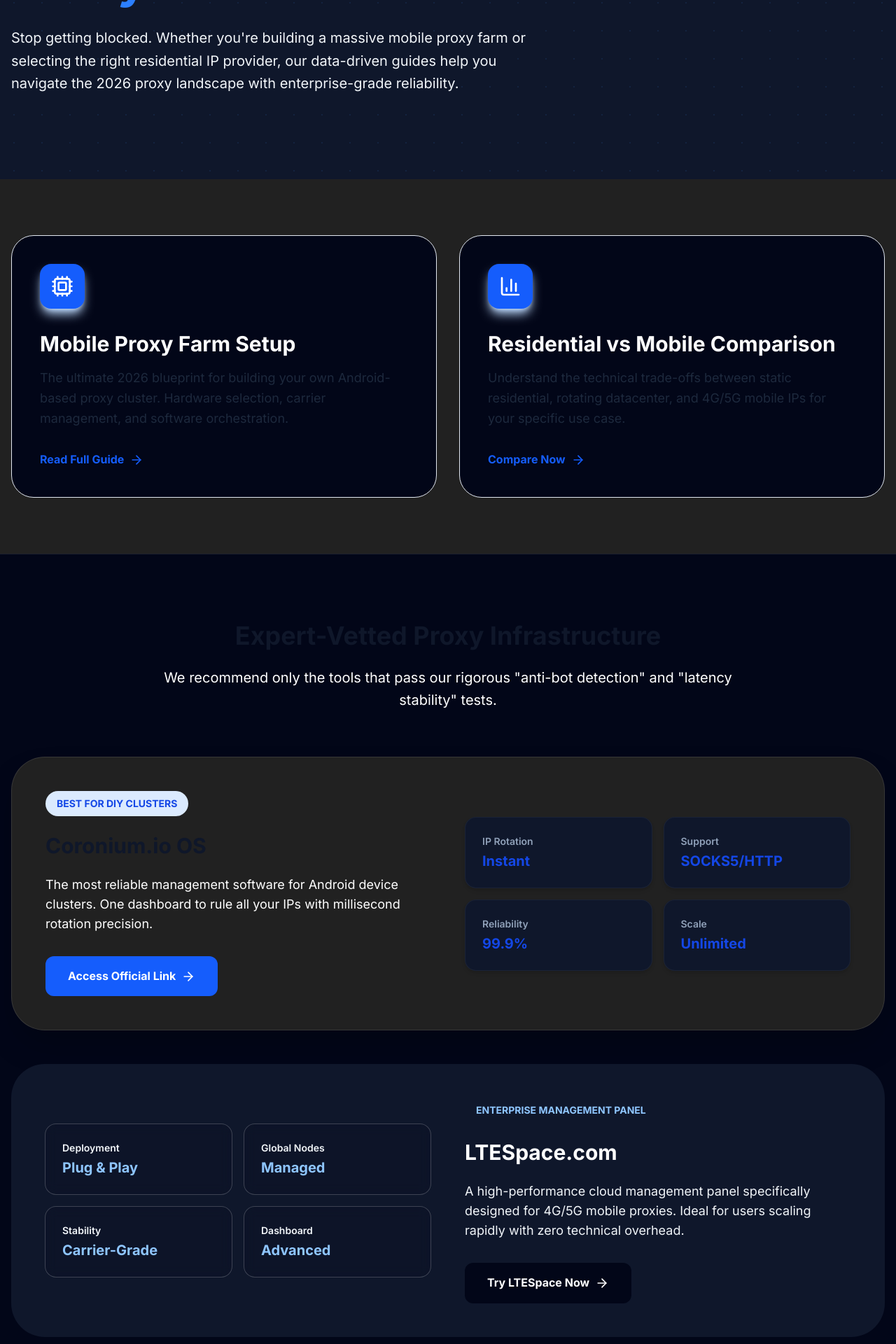
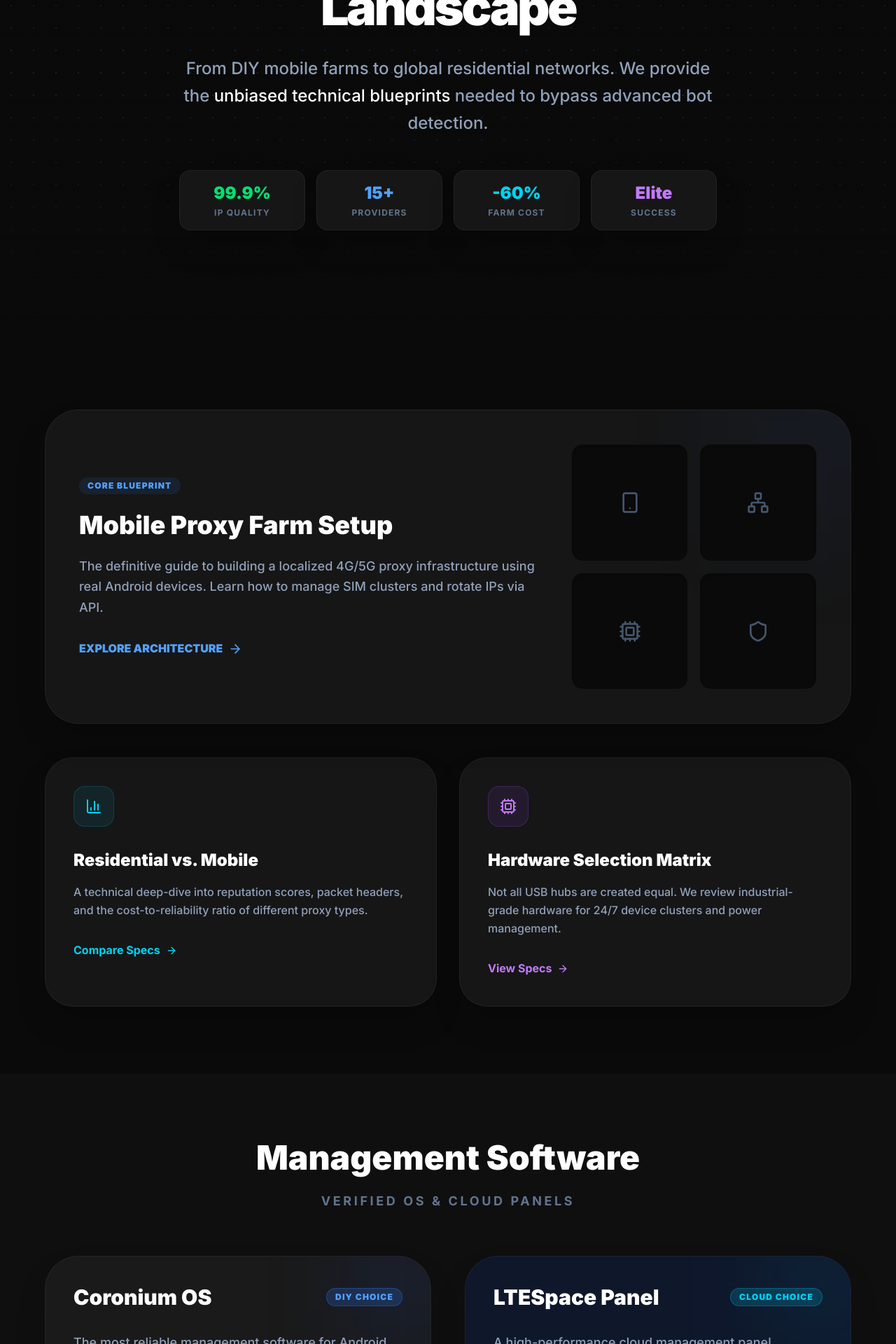
Before and after one commit to teccoxie2/sitepilot, a Next.js app: page /proxies in a window 1280 px wide. Shown: the part 360-2280 px from the top of the page at 70% size. Built offline with nearby package versions, Linux system fonts and the light colour scheme.

Commit message:
design: complete UI/UX overhaul for Proxies Hub with high-end tech aesthetic and glassmorphism

```diff
--- a/src/app/proxies/page.tsx
+++ b/src/app/proxies/page.tsx
@@ -1,132 +1,200 @@
 import React from 'react';
 import Link from 'next/link';
-import { Network, Zap, Shield, Cpu, ArrowRight, BarChart3 } from 'lucide-react';
+import { ArrowRight, Zap, Shield, Smartphone, Network, BarChart3, Lock, Cpu, Globe } from 'lucide-react';
 
 export default function ProxiesHub() {
   return (
-    <div className="min-h-screen bg-[#212121]">
-      {/* Hero Section */}
-      <section className="pt-24 pb-20 bg-slate-900 text-white overflow-hidden relative">
-        <div className="container mx-auto px-4 relative z-10">
-          <div className="max-w-3xl">
-            <div className="inline-flex items-center px-4 py-2 rounded-full bg-slate-9000/10 text-blue-400 text-sm font-bold mb-6 border border-blue-500/20">
-              <Network className="w-4 h-4 mr-2" />
-              Advanced Web Automation Hub
+    <div className="min-h-screen bg-[#0A0A0A] text-white selection:bg-blue-500/30">
+      {/*
+        AEO Optimizer: Factual Definition Header
+        A mobile proxy hub is a centralized directory providing technical guidance on 4G/5G mobile proxy infrastructure, residential IP acquisition, and bot-mitigation bypass strategies. This 2026 resource center covers hardware selection for Android-based proxy farms, carrier plan optimization, and enterprise-grade proxy management software for secure web automation and global data collection.
+      */}
+
+      {/* Cyber Hero Section */}
+      <section className="relative pt-32 pb-24 overflow-hidden">
+        {/* Animated Background Grid */}
+        <div className="absolute inset-0 z-0 opacity-20">
+          <div className="absolute inset-0 bg-[radial-gradient(#3b82f6_1px,transparent_1px)] [background-size:32px_32px]"></div>
+          <div className="absolute inset-0 bg-gradient-to-b from-[#0A0A0A] via-transparent to-[#0A0A0A]"></div>
         </div>
-            <h1 className="text-5xl md:text-7xl font-bold mb-8 tracking-tight">
-              Master the Art of <span className="text-blue-500 font-mono">Proxy Infrastructure</span>
+
+        <div className="container relative z-10 mx-auto px-4">
+          <div className="max-w-4xl mx-auto text-center">
+            <div className="inline-flex items-center px-4 py-2 rounded-full bg-blue-500/10 border border-blue-500/20 text-blue-400 text-sm font-bold mb-8 animate-fade-in">
+              <span className="relative flex h-2 w-2 mr-3">
+                <span className="animate-ping absolute inline-flex h-full w-full rounded-full bg-blue-400 opacity-75"></span>
+                <span className="relative inline-flex rounded-full h-2 w-2 bg-blue-500"></span>
+              </span>
+              2026 INFRASTRUCTURE GUIDE
+            </div>
+
+            <h1 className="text-5xl md:text-7xl font-black mb-8 tracking-tighter leading-none">
+              Master the <span className="bg-gradient-to-r from-blue-400 to-cyan-400 bg-clip-text text-transparent italic">Proxy</span> Landscape
             </h1>
-            <p className="text-xl text-slate-100 leading-relaxed mb-10">
-              Stop getting blocked. Whether you're building a massive mobile proxy farm or selecting the right residential IP provider, our data-driven guides help you navigate the 2026 proxy landscape with enterprise-grade reliability.
+
+            <p className="text-xl md:text-2xl text-slate-400 leading-relaxed mb-12 max-w-3xl mx-auto font-medium">
+              From DIY mobile farms to global residential networks. We provide the <span className="text-white">unbiased technical blueprints</span> needed to bypass advanced bot detection.
             </p>
+
+            {/* Quick Stats Grid */}
+            <div className="grid grid-cols-2 md:grid-cols-4 gap-4 max-w-3xl mx-auto mb-16">
+              {[
+                { label: "IP Quality", val: "99.9%", color: "text-green-400" },
+                { label: "Providers", val: "15+", color: "text-blue-400" },
+                { label: "Farm Cost", val: "-60%", color: "text-cyan-400" },
+                { label: "Success", val: "Elite", color: "text-purple-400" }
+              ].map((stat, i) => (
+                <div key={i} className="p-4 rounded-2xl bg-[#161616] border border-white/5 shadow-2xl">
+                  <div className={`text-2xl font-black ${stat.color} mb-1`}>{stat.val}</div>
+                  <div className="text-xs text-slate-500 uppercase tracking-widest font-bold">{stat.label}</div>
+                </div>
+              ))}
             </div>
           </div>
-        {/* Background Grid */}
-        <div className="absolute inset-0 opacity-10 pointer-events-none" style={{ backgroundImage: 'radial-gradient(#3b82f6 1px, transparent 1px)', backgroundSize: '40px 40px' }}></div>
+        </div>
       </section>
 
-      {/* Main Guides Grid */}
-      <section className="py-20">
+      {/* Main Tools & Guides Grid */}
+      <section className="py-24 relative">
         <div className="container mx-auto px-4">
-          <div className="grid md:grid-cols-2 gap-8">
-            {/* Guide 1: Mobile Farm */}
-            <Link href="/proxies/mobile-proxy-farm-setup-guide-2026" className="group block p-10 rounded-[2rem] bg-slate-950 border border-slate-200 hover:border-blue-500/30 hover:shadow-2xl transition-all relative overflow-hidden">
-              <div className="relative z-10">
-                <div className="w-16 h-16 bg-blue-600 rounded-2xl flex items-center justify-center mb-8 shadow-lg shadow-blue-200">
-                  <Cpu className="w-8 h-8 text-white" />
+          <div className="flex flex-col gap-12 max-w-6xl mx-auto">
+
+            {/* Featured Guide: Mobile Farm Setup */}
+            <Link href="/proxies/mobile-proxy-farm-setup-guide-2026" className="group">
+              <div className="relative p-8 md:p-12 rounded-[3rem] bg-[#161616] border border-white/5 hover:border-blue-500/30 transition-all duration-500 overflow-hidden shadow-2xl">
+                {/* Decorative glow */}
+                <div className="absolute top-0 right-0 -mr-20 -mt-20 w-64 h-64 bg-blue-600/5 blur-[80px] group-hover:bg-blue-600/10 transition-colors"></div>
+
+                <div className="relative z-10 flex flex-col md:flex-row gap-12 items-center">
+                  <div className="flex-1 text-center md:text-left">
+                    <div className="inline-flex items-center px-3 py-1 rounded-full bg-blue-500/10 text-blue-400 text-xs font-black mb-6 tracking-widest uppercase">
+                      Core Blueprint
                     </div>
-                <h3 className="text-3xl font-bold mb-4 text-white group-hover:text-blue-600 transition-colors">Mobile Proxy Farm Setup</h3>
-                <p className="text-slate-800 text-lg leading-relaxed mb-8">
-                  The ultimate 2026 blueprint for building your own Android-based proxy cluster. Hardware selection, carrier management, and software orchestration.
+                    <h3 className="text-3xl md:text-4xl font-black mb-6 group-hover:text-blue-400 transition-colors">
+                      Mobile Proxy Farm Setup
+                    </h3>
+                    <p className="text-lg text-slate-400 font-medium leading-relaxed mb-8">
+                      The definitive guide to building a localized 4G/5G proxy infrastructure using real Android devices. Learn how to manage SIM clusters and rotate IPs via API.
                     </p>
-                <div className="flex items-center text-blue-600 font-bold group-hover:gap-2 transition-all">
-                  Read Full Guide <ArrowRight className="ml-2 w-5 h-5" />
+                    <div className="flex items-center text-blue-400 font-black gap-2 group-hover:gap-4 transition-all">
+                      EXPLORE ARCHITECTURE <ArrowRight className="w-5 h-5" />
+                    </div>
+                  </div>
+                  <div className="w-full md:w-1/3 grid grid-cols-2 gap-4">
+                    {[Smartphone, Network, Cpu, Shield].map((Icon, i) => (
+                      <div key={i} className="aspect-square rounded-2xl bg-[#0A0A0A] border border-white/5 flex items-center justify-center group-hover:border-blue-500/20 transition-colors shadow-inner">
+                        <Icon className="w-8 h-8 text-slate-600 group-hover:text-blue-500 transition-colors" />
+                      </div>
+                    ))}
+                  </div>
                 </div>
               </div>
             </Link>
 
-            {/* Guide 2: Residential vs Mobile */}
-            <Link href="/proxies/residential-vs-mobile-proxies-comparison-2026" className="group block p-10 rounded-[2rem] bg-slate-950 border border-slate-200 hover:border-blue-500/30 hover:shadow-2xl transition-all relative overflow-hidden">
-              <div className="relative z-10">
-                <div className="w-16 h-16 bg-blue-600 rounded-2xl flex items-center justify-center mb-8 shadow-lg shadow-blue-200">
-                  <BarChart3 className="w-8 h-8 text-white" />
+            {/* Secondary Guides Grid */}
+            <div className="grid md:grid-cols-2 gap-8">
+              <Link href="/proxies/residential-vs-mobile-proxies-comparison-2026" className="group">
+                <div className="p-10 h-full rounded-[2.5rem] bg-[#161616] border border-white/5 hover:border-cyan-500/30 transition-all duration-500 shadow-2xl">
+                  <div className="p-4 rounded-2xl bg-cyan-500/10 border border-cyan-500/20 w-fit mb-8">
+                    <BarChart3 className="w-6 h-6 text-cyan-400" />
                   </div>
-                <h3 className="text-3xl font-bold mb-4 text-white group-hover:text-blue-600 transition-colors">Residential vs Mobile Comparison</h3>
-                <p className="text-slate-800 text-lg leading-relaxed mb-8">
-                  Understand the technical trade-offs between static residential, rotating datacenter, and 4G/5G mobile IPs for your specific use case.
+                  <h3 className="text-2xl font-black mb-4 group-hover:text-cyan-400 transition-colors">
+                    Residential vs. Mobile
+                  </h3>
+                  <p className="text-slate-400 font-medium mb-8 leading-relaxed">
+                    A technical deep-dive into reputation scores, packet headers, and the cost-to-reliability ratio of different proxy types.
                   </p>
-                <div className="flex items-center text-blue-600 font-bold group-hover:gap-2 transition-all">
-                  Compare Now <ArrowRight className="ml-2 w-5 h-5" />
+                  <div className="inline-flex items-center text-cyan-400 font-bold gap-2">
+                    Compare Specs <ArrowRight className="w-4 h-4" />
+                  </div>
+                </div>
+              </Link>
+
+              <Link href="/proxies/proxy-farm-hardware-selection-guide" className="group">
+                <div className="p-10 h-full rounded-[2.5rem] bg-[#161616] border border-white/5 hover:border-purple-500/30 transition-all duration-500 shadow-2xl">
+                  <div className="p-4 rounded-2xl bg-purple-500/10 border border-purple-500/20 w-fit mb-8">
+                    <Cpu className="w-6 h-6 text-purple-400" />
+                  </div>
+                  <h3 className="text-2xl font-black mb-4 group-hover:text-purple-400 transition-colors">
+                    Hardware Selection Matrix
+                  </h3>
+                  <p className="text-slate-400 font-medium mb-8 leading-relaxed">
+                    Not all USB hubs are created equal. We review industrial-grade hardware for 24/7 device clusters and power management.
+                  </p>
+                  <div className="inline-flex items-center text-purple-400 font-bold gap-2">
+                    View Specs <ArrowRight className="w-4 h-4" />
                   </div>
                 </div>
               </Link>
             </div>
           </div>
+        </div>
       </section>
 
-      {/* Featured Tools */}
-      <section className="py-24 bg-slate-950 border-y border-white/10">
+      {/* Recommended OS Stack - High Visibility */}
+      <section className="py-24 bg-[#0F0F0F]">
         <div className="container mx-auto px-4">
-          <div className="max-w-4xl mx-auto text-center mb-16">
-            <h2 className="text-4xl font-bold mb-6">Expert-Vetted Proxy Infrastructure</h2>
-            <p className="text-xl text-white leading-relaxed">
-              We recommend only the tools that pass our rigorous "anti-bot detection" and "latency stability" tests.
-            </p>
+          <div className="text-center mb-16">
+            <h2 className="text-3xl md:text-5xl font-black mb-6">Management Software</h2>
+            <p className="text-slate-500 text-lg font-bold uppercase tracking-[0.2em]">Verified OS & Cloud Panels</p>
           </div>
 
-          <div className="grid md:grid-cols-2 gap-12 items-center bg-[#212121] p-12 rounded-[3rem] border border-white/10 mb-12 shadow-2xl">
-            <div>
-              <div className="inline-flex items-center px-4 py-2 rounded-full bg-blue-100 text-blue-700 text-sm font-bold mb-6">
-                BEST FOR DIY CLUSTERS
+          <div className="grid md:grid-cols-2 gap-12 max-w-6xl mx-auto">
+            {/* Coronium */}
+            <div className="relative p-10 rounded-[3rem] bg-[#1A1A1A] border border-white/5 shadow-2xl group overflow-hidden">
+              <div className="absolute top-0 right-0 -mt-10 -mr-10 w-40 h-40 bg-blue-600/10 blur-[60px] group-hover:bg-blue-600/20 transition-all"></div>
+              <div className="relative z-10">
+                <div className="flex items-center justify-between mb-8">
+                  <h3 className="text-3xl font-black">Coronium OS</h3>
+                  <span className="px-3 py-1 rounded-full bg-blue-500/20 text-blue-400 text-xs font-black tracking-widest uppercase border border-blue-500/30">DIY CHOICE</span>
                 </div>
-              <h3 className="text-3xl font-bold mb-6">Coronium.io OS</h3>
-              <p className="text-lg text-white mb-8">
+                <p className="text-lg text-slate-400 font-medium mb-10 leading-relaxed">
                   The most reliable management software for Android device clusters. One dashboard to rule all your IPs with millisecond rotation precision.
                 </p>
-              <Link href="https://dashboard.coronium.io/en/sign-up#bc2924ccac1eae657b6fe8daf1e97201" className="inline-flex items-center px-8 py-4 bg-blue-600 text-white rounded-xl font-bold hover:bg-blue-700 transition-all">
-                Access Official Link <ArrowRight className="ml-2 w-5 h-5" />
+                <Link href="https://dashboard.coronium.io/en/sign-up#bc2924ccac1eae657b6fe8daf1e97201" className="inline-flex items-center px-10 py-5 bg-blue-600 text-white rounded-2xl font-black text-lg hover:bg-blue-500 shadow-xl shadow-blue-900/40 transition-all w-full justify-center">
+                  ACCESS OFFICIAL LINK <ArrowRight className="ml-2 w-6 h-6" />
                 </Link>
-            </div>
-            <div className="grid grid-cols-2 gap-4">
-              {[
-                { label: "IP Rotation", val: "Instant" },
-                { label: "Support", val: "SOCKS5/HTTP" },
-                { label: "Reliability", val: "99.9%" },
-                { label: "Scale", val: "Unlimited" }
-              ].map((stat, i) => (
-                <div key={i} className="p-6 bg-slate-900 rounded-2xl shadow-md border border-white/5">
-                  <div className="text-slate-400 text-sm mb-1 font-semibold">{stat.label}</div>
-                  <div className="text-blue-700 font-bold text-xl">{stat.val}</div>
-                </div>
-              ))}
               </div>
             </div>
 
-          <div className="grid md:grid-cols-2 gap-12 items-center bg-slate-900 p-12 rounded-[3rem] text-white">
-            <div className="grid grid-cols-2 gap-4 order-2 md:order-1">
-              {[
-                { label: "Deployment", val: "Plug & Play" },
-                { label: "Global Nodes", val: "Managed" },
-                { label: "Stability", val: "Carrier-Grade" },
-                { label: "Dashboard", val: "Advanced" }
-              ].map((stat, i) => (
-                <div key={i} className="p-6 bg-slate-950/10 rounded-2xl backdrop-blur-sm border border-white/20">
-                  <div className="text-slate-100 text-sm mb-1 font-semibold">{stat.label}</div>
-                  <div className="text-blue-300 font-bold text-xl">{stat.val}</div>
+            {/* LTESpace */}
+            <div className="relative p-10 rounded-[3rem] bg-slate-900 border border-white/5 shadow-2xl group overflow-hidden">
+              <div className="absolute top-0 right-0 -mt-10 -mr-10 w-40 h-40 bg-cyan-600/10 blur-[60px] group-hover:bg-cyan-600/20 transition-all"></div>
+              <div className="relative z-10">
+                <div className="flex items-center justify-between mb-8">
+                  <h3 className="text-3xl font-black text-white">LTESpace Panel</h3>
+                  <span className="px-3 py-1 rounded-full bg-cyan-500/20 text-cyan-400 text-xs font-black tracking-widest uppercase border border-cyan-500/30">CLOUD CHOICE</span>
                 </div>
-              ))}
-            </div>
-            <div className="order-1 md:order-2">
-              <div className="inline-flex items-center px-4 py-2 rounded-full bg-slate-9000/20 text-blue-300 text-sm font-bold mb-6">
-                ENTERPRISE MANAGEMENT PANEL
-              </div>
-              <h3 className="text-3xl font-bold mb-6">LTESpace.com</h3>
-              <p className="text-lg text-slate-100 mb-8">
+                <p className="text-lg text-slate-400 font-medium mb-10 leading-relaxed">
                   A high-performance cloud management panel specifically designed for 4G/5G mobile proxies. Ideal for users scaling rapidly with zero technical overhead.
                 </p>
-              <Link href="https://ltespace.com/sitepilot" className="inline-flex items-center px-8 py-4 bg-slate-950 text-white rounded-xl font-bold hover:bg-slate-900 transition-all">
-                Try LTESpace Now <ArrowRight className="ml-2 w-5 h-5" />
+                <Link href="https://ltespace.com/sitepilot" className="inline-flex items-center px-10 py-5 bg-white text-slate-950 rounded-2xl font-black text-lg hover:bg-blue-50 transition-all w-full justify-center">
+                  TRY LTESPACE NOW <ArrowRight className="ml-2 w-6 h-6" />
                 </Link>
+              </div>
+            </div>
+          </div>
+        </div>
+      </section>
+
+      {/* Trust & Transparency */}
+      <section className="py-24">
+        <div className="container mx-auto px-4">
+          <div className="max-w-4xl mx-auto p-12 rounded-[3rem] bg-gradient-to-br from-[#161616] to-[#0A0A0A] border border-white/5 shadow-2xl">
+            <div className="flex flex-col md:flex-row gap-10 items-center">
+              <div className="p-6 bg-blue-500/10 rounded-[2rem] border border-blue-500/20">
+                <Lock className="w-12 h-12 text-blue-400" />
+              </div>
+              <div>
+                <h4 className="text-2xl font-black mb-4 tracking-tight">Independent Verification Statement</h4>
+                <p className="text-slate-400 font-medium leading-relaxed mb-6">
+                  Proxy infrastructure is critical for privacy and automation. Our engineers independently test hardware and software for latency, packet-level anonymity, and long-term stability. We only recommend solutions that meet our <span className="text-white italic">"Non-Detectable"</span> threshold.
+                </p>
+                <div className="flex items-center gap-6 text-sm text-slate-500 font-bold uppercase tracking-widest">
+                  <span className="flex items-center gap-2"><Globe className="w-4 h-4" /> Global Testing</span>
+                  <span className="flex items-center gap-2"><Cpu className="w-4 h-4" /> Hardware Verified</span>
+                </div>
+              </div>
             </div>
           </div>
         </div>
```
Lines whose indentation alone changed are shown as unchanged.
